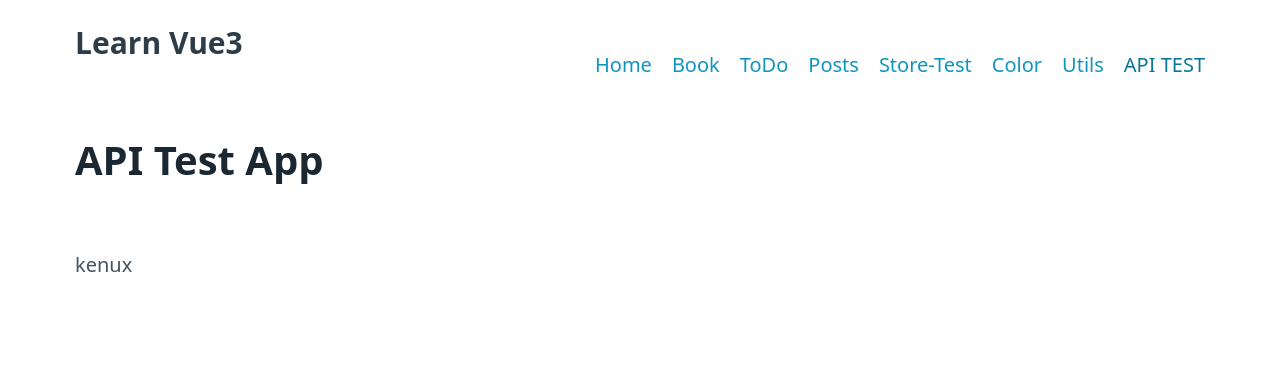
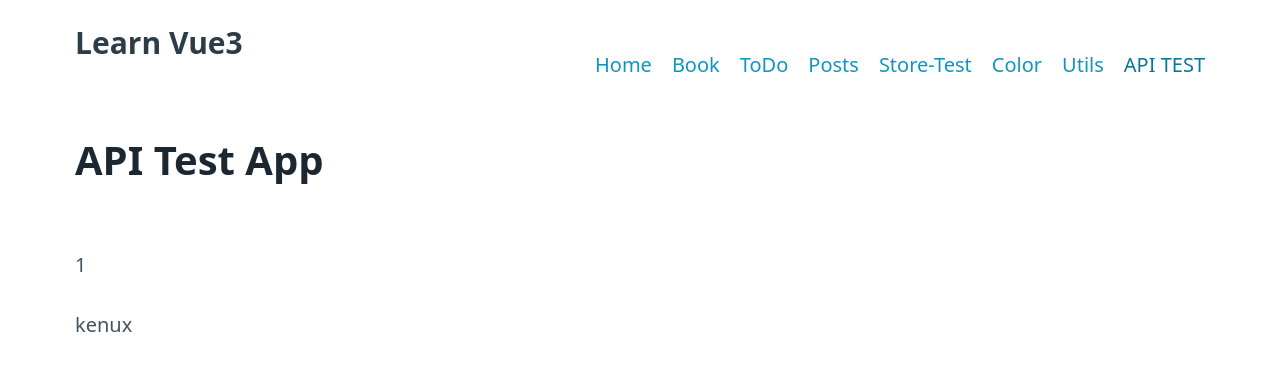
Before and after one commit to kenux196/learn-vue3, a Vue app: page /api-test in a window 1280 px wide. Shown: the top 370 px of the page. Built offline with nearby package versions, Linux system fonts and the light colour scheme.

Commit message:
api test app

```diff
--- a/src/views/ApiTestView.vue
+++ b/src/views/ApiTestView.vue
@@ -14,5 +14,6 @@ console.log(testList);
 </script>
 <template>
   <h1>API Test App</h1>
+  <p>{{ testList.length }}</p>
   <p v-for="item in testList">{{ item.name }}</p>
 </template>
```
